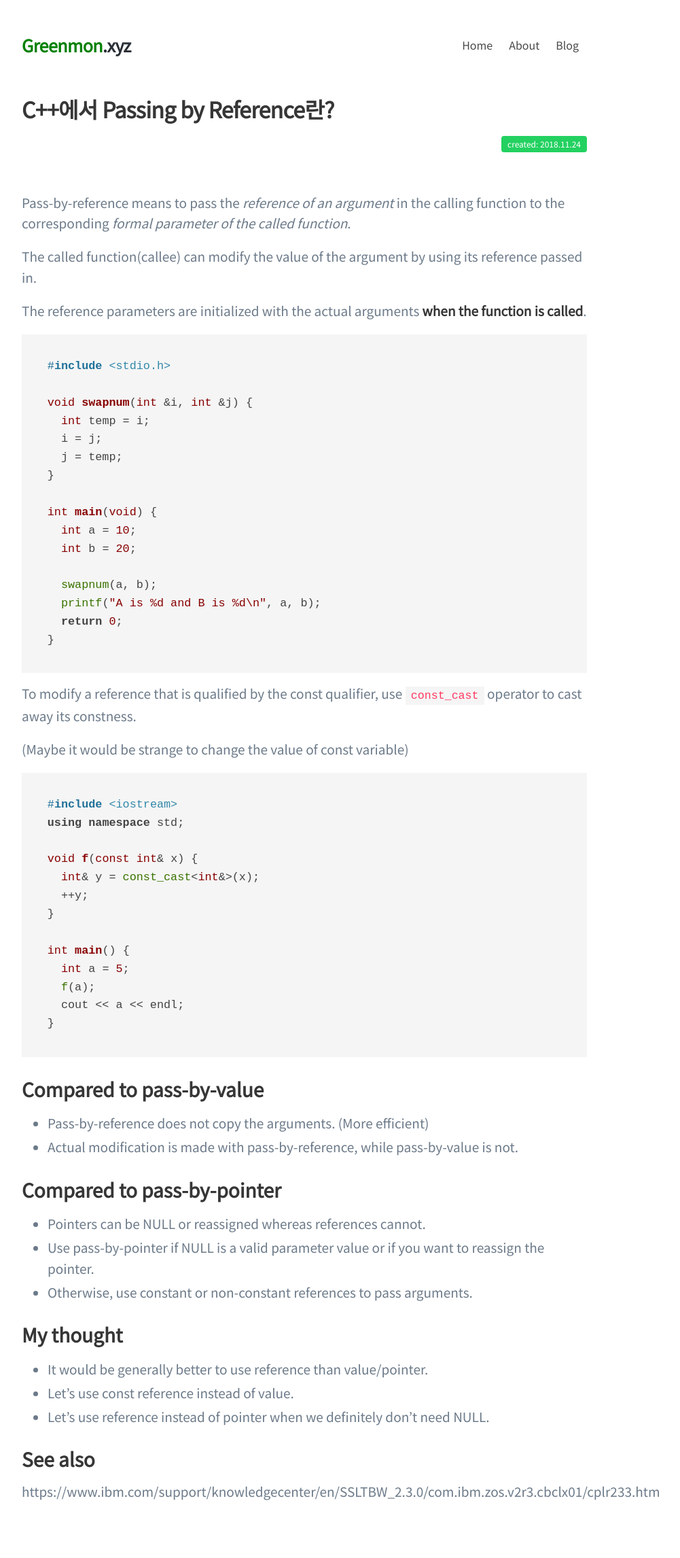
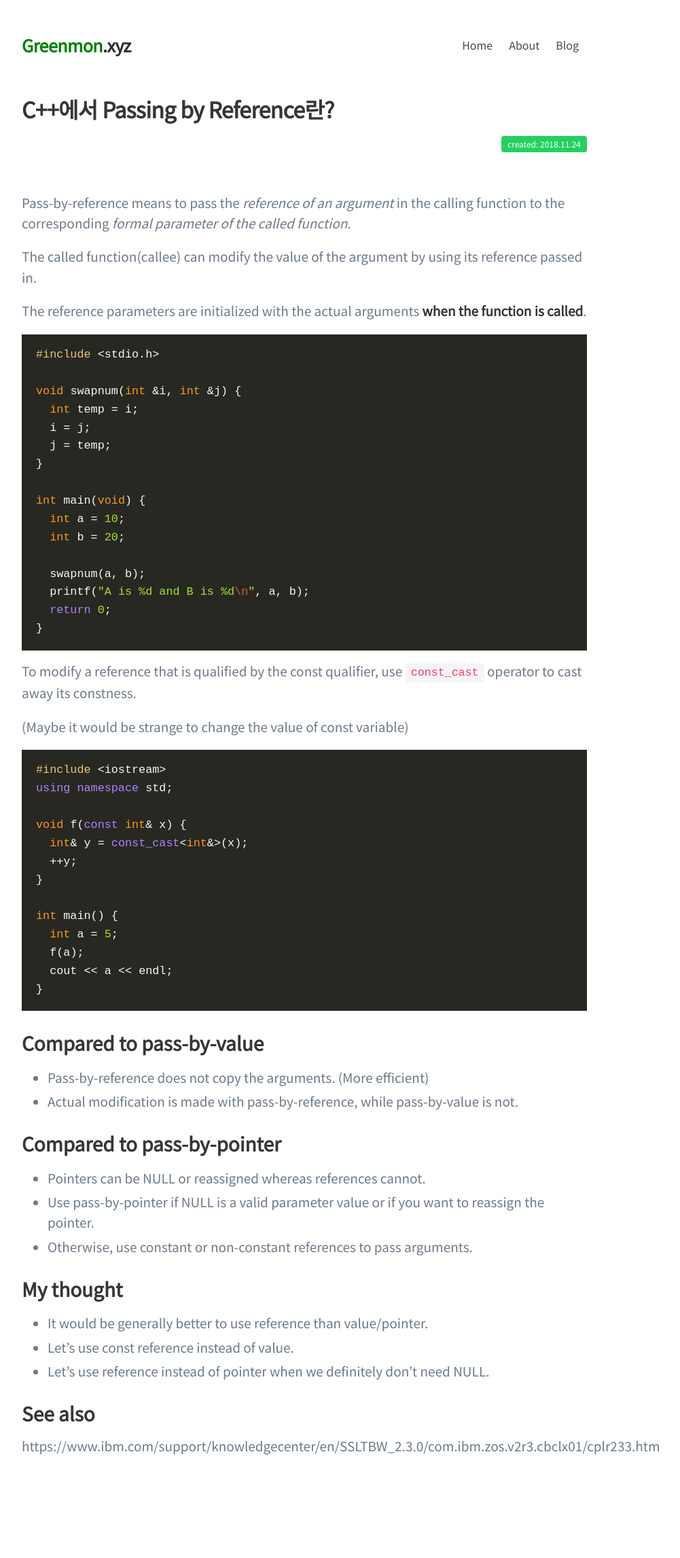
Before and after one commit to greenmonn/greenmonn.github.io, a Jekyll site: the page built from _posts/2018-11-24-passing-by-reference.md, in a window 1280 px wide. Shown: the whole page at 68% size, without its empty margins (192-1193 px from the left). Built offline with Jekyll 4.4.1, drawn with Linux system fonts in a browser that asks for light colours; nearby versions of some CDN libraries; some web fonts are replaced; our own code applies the rules of GitHub Pages for plain Markdown files; comment, search, counter and statistics services are not loaded; after the commit the page ends 2225 px from its top, so only the background shows below that.

Commit message:
Add rouge for code highlighting
Add rouge for code highlighting and Remove highlight.js

```diff
--- a/_config.yml
+++ b/_config.yml
@@ -3,4 +3,6 @@
   - jekyll-feed
   - jekyll-seo-tag
 
+highlighter: rouge
+
 excerpt_separator: "<!--more-->"
--- a/_layouts/default.html
+++ b/_layouts/default.html
@@ -6,8 +6,8 @@
   <meta name="viewport" content="width=device-width, initial-scale=1">
   <title>{{ page.title }}</title>
   <link rel="stylesheet" href="/assets/css/bulma.min.css">
-  <link rel="stylesheet" href="//cdnjs.cloudflare.com/ajax/libs/highlight.js/9.13.1/styles/default.min.css">
   <link rel="stylesheet" href="/assets/css/styles.css">
+  <link rel="stylesheet" href="/assets/css/syntax.css">
 
   {% feed_meta %}
   {% seo %}
--- a/_sass/main.scss
+++ b/_sass/main.scss
@@ -10,6 +10,10 @@
 
 section {
     margin-top: 40px;
+}
+
+pre {
+    background-color: #012239
 }
 
 @media only screen and (min-width: 1220px) {
--- /dev/null
+++ b/assets/css/syntax.css
@@ -0,0 +1,78 @@
+.highlight table td { padding: 5px; }
+.highlight table pre { margin: 0; }
+.highlight, .highlight .w {
+  color: #f8f8f2;
+  background-color: #272822;
+}
+.highlight .err {
+  color: #272822;
+  background-color: #f92672;
+}
+.highlight .c, .highlight .cd, .highlight .cm, .highlight .c1, .highlight .cs {
+  color: #75715e;
+}
+.highlight .cp {
+  color: #f4bf75;
+}
+.highlight .nt {
+  color: #f4bf75;
+}
+.highlight .o, .highlight .ow {
+  color: #f8f8f2;
+}
+.highlight .p, .highlight .pi {
+  color: #f8f8f2;
+}
+.highlight .gi {
+  color: #a6e22e;
+}
+.highlight .gd {
+  color: #f92672;
+}
+.highlight .gh {
+  color: #66d9ef;
+  background-color: #272822;
+  font-weight: bold;
+}
+.highlight .k, .highlight .kn, .highlight .kp, .highlight .kr, .highlight .kv {
+  color: #ae81ff;
+}
+.highlight .kc {
+  color: #fd971f;
+}
+.highlight .kt {
+  color: #fd971f;
+}
+.highlight .kd {
+  color: #fd971f;
+}
+.highlight .s, .highlight .sb, .highlight .sc, .highlight .sd, .highlight .s2, .highlight .sh, .highlight .sx, .highlight .s1 {
+  color: #a6e22e;
+}
+.highlight .sr {
+  color: #a1efe4;
+}
+.highlight .si {
+  color: #cc6633;
+}
+.highlight .se {
+  color: #cc6633;
+}
+.highlight .nn {
+  color: #f4bf75;
+}
+.highlight .nc {
+  color: #f4bf75;
+}
+.highlight .no {
+  color: #f4bf75;
+}
+.highlight .na {
+  color: #66d9ef;
+}
+.highlight .m, .highlight .mf, .highlight .mh, .highlight .mi, .highlight .il, .highlight .mo, .highlight .mb, .highlight .mx {
+  color: #a6e22e;
+}
+.highlight .ss {
+  color: #a6e22e;
+}
```
Also changed, not shown: other parts of _layouts/default.html (+0 -3 lines).
